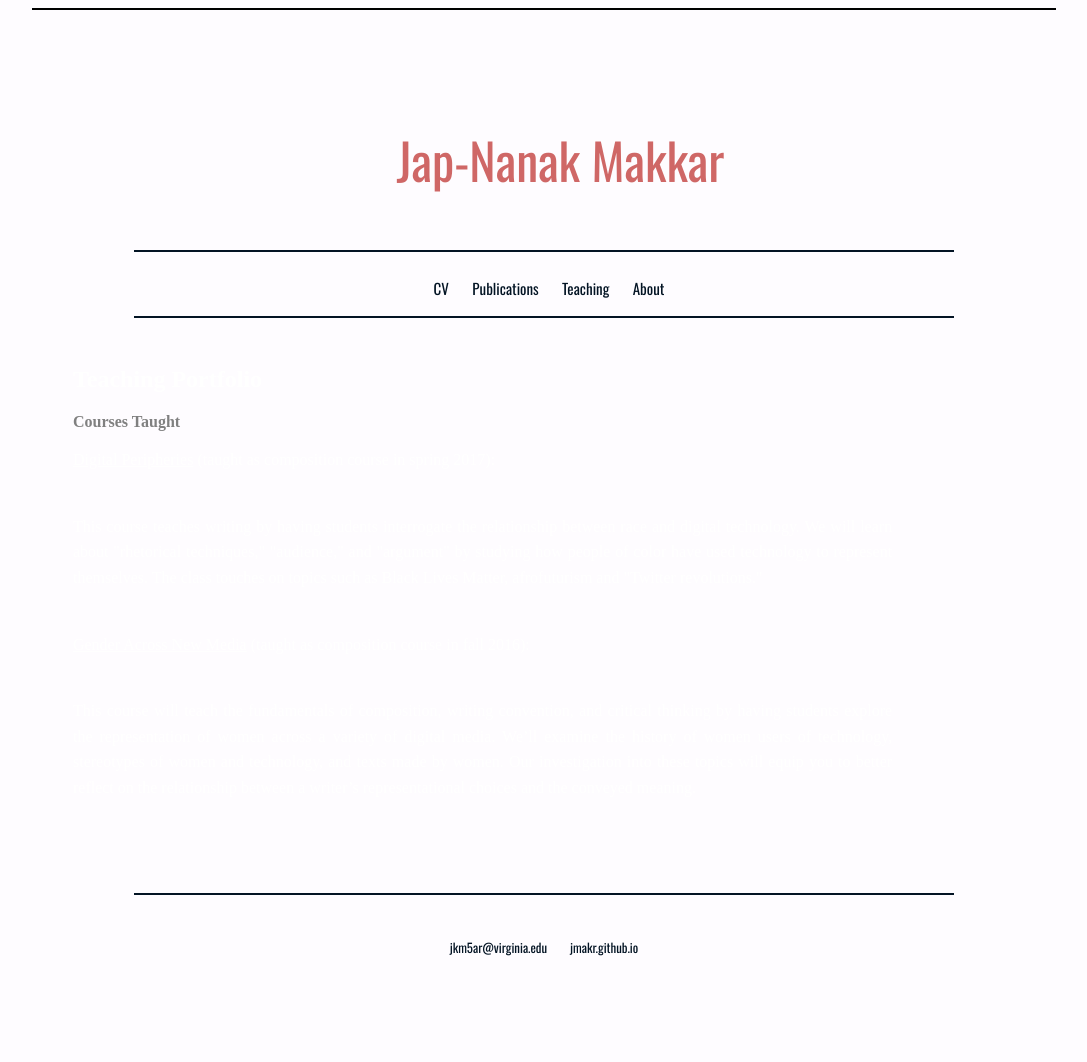
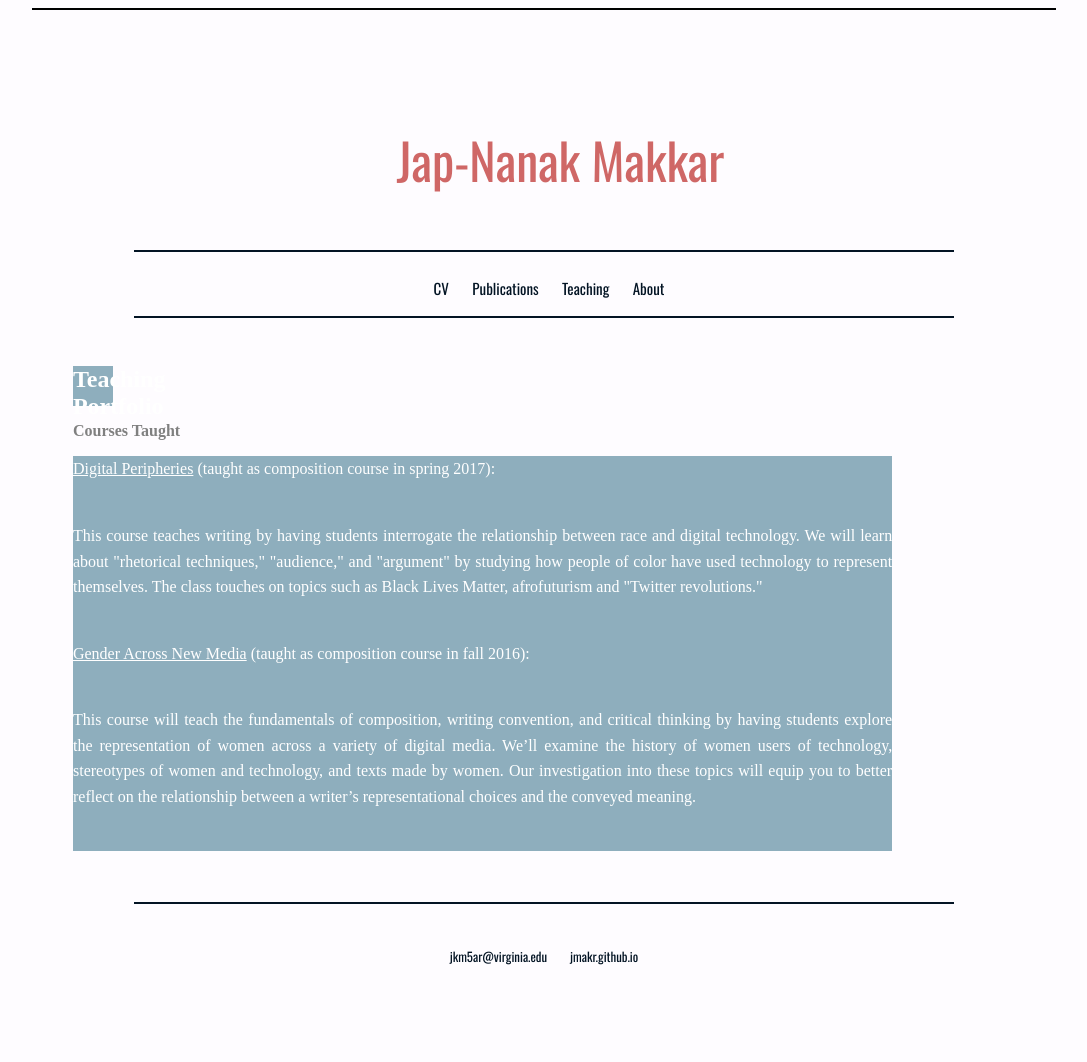
Before and after one commit to jmakr/jmakr.github.io, a Jekyll site: the page built from teaching/index.html, in a window 1280 px wide. Shown: the whole page, without its empty margins (96-1183 px from the left). Built offline with Jekyll 4.4.1, drawn with Linux system fonts in a browser that asks for light colours; some web fonts are replaced.

Commit message:
Update index.html

```diff
--- a/teaching/index.html
+++ b/teaching/index.html
@@ -4,18 +4,20 @@ title: Teaching Portfolio
 ---
 <div style="width: 100%">
 <div class="blurb2">
+        <div class="h2back">
     	<h2>{{ page.title }}</h2>
 
-
+        </div>
     <h3>Courses Taught</h3>
-
-    <p2 align="justify"> <u>Digital Peripheries</u> (taught as composition course in spring 2017):</p2>
-     <p2 align="justify"> This course teaches writing by having students interrogate the relationship between race and digital technology. We will learn about "rhetorical techniques," "audience," and "argument" by studying how people of color have used technology to represent themselves. The class touches on topics such as Black Lives Matter, afrofuturism and "Twitter revolutions."</p2>
+    <div class="p2back">
+        <p2 align="justify"> <u>Digital Peripheries</u> (taught as composition course in spring 2017):</p2>
+         <p2 align="justify"> This course teaches writing by having students interrogate the relationship between race and digital technology. We will learn about "rhetorical techniques," "audience," and "argument" by studying how people of color have used technology to represent themselves. The class touches on topics such as Black Lives Matter, afrofuturism and "Twitter revolutions."</p2>
 
 
-    <p2 align="justify"> <u>Gender Across New Media</u> (taught as composition course in fall 2016):</p2>
-     <p2 align="justify"> This course will teach the fundamentals of composition, writing convention, and critical thinking by having students explore the representation of women across a variety of digital media. We’ll examine the history of women users of technology, stereotypes of women and technology, and texts made by women. Our investigation into these topics will equip you to better reflect on the relationship between a writer’s representational choices and the conveyed meaning.</p2>
+        <p2 align="justify"> <u>Gender Across New Media</u> (taught as composition course in fall 2016):</p2>
+         <p2 align="justify"> This course will teach the fundamentals of composition, writing convention, and critical thinking by having students explore the representation of women across a variety of digital media. We’ll examine the history of women users of technology, stereotypes of women and technology, and texts made by women. Our investigation into these topics will equip you to better reflect on the relationship between a writer’s representational choices and the conveyed meaning.</p2>
 
+    </div>
 
 </div>
 </div>
```
